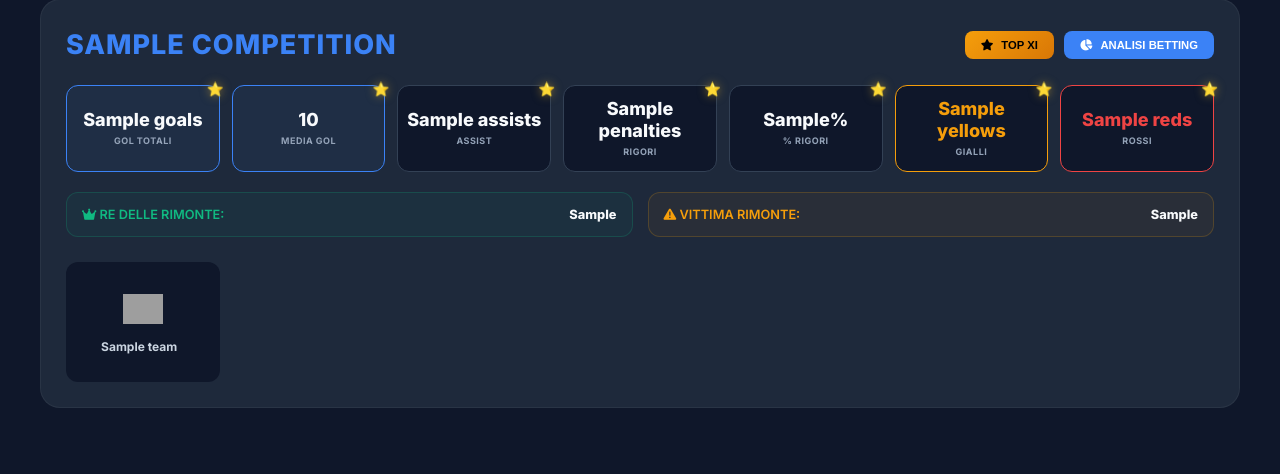
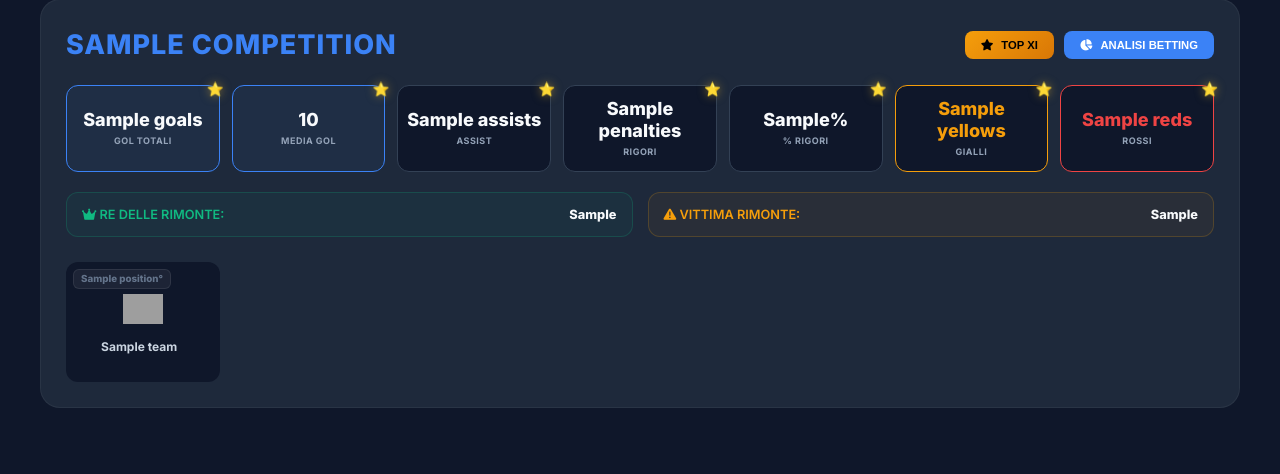
Before and after one commit to giorgiocipolloni35-commits/BetAnalyzer, a Flask app: template templates/teams.html in a window 1280 px wide. Shown: the part 189-663 px from the top of the page. Run offline with Flask 3, Linux system fonts and the light colour scheme; the template is opened without the code that fills it: most values are stand-ins (such as "Sample title", 1, 10 or a date in 2020); grey boxes are pictures that could not be loaded.

Commit message:
Add position badges to team cards in teams grid
- Include position from standings in teams data (roster.py)
- Show position badge on each team card with gold for top 3,
  red for relegation zone
- Delete stale cache so positions refresh on next load

Co-Authored-By: Claude Opus 4.6 <noreply@anthropic.com>

```diff
--- a/logic/roster.py
+++ b/logic/roster.py
@@ -139,7 +139,7 @@ class RosterManager:
                 competitions[league_display_name] = {
                     "league_code": league_code,
                     "stats": stats,
-                    "teams": [{"id": s["team_id"], "name": s["name"]} for s in standings],
+                    "teams": [{"id": s["team_id"], "name": s["name"], "position": s.get("position", i+1)} for i, s in enumerate(standings)],
                     "score_frequency": self.pa.get_score_frequency(league_code)
                 }
 
--- a/templates/teams.html
+++ b/templates/teams.html
@@ -61,6 +61,10 @@
         .team-card:hover { border-color: #3b82f6; background: #1e293b; transform: translateY(-5px); box-shadow: 0 10px 20px rgba(0,0,0,0.4); }
         .team-card img { width: 40px; height: 40px; object-fit: contain; }
         .team-name { font-size: 0.8rem; font-weight: 700; text-align: center; color: #cbd5e1; width: 100%; word-wrap: break-word; overflow-wrap: break-word; line-height: 1.3; }
+        .team-pos { font-size: 0.65rem; font-weight: 800; color: #64748b; background: rgba(255,255,255,0.06); border: 1px solid rgba(255,255,255,0.08); padding: 2px 7px; border-radius: 6px; position: absolute; top: 6px; left: 6px; }
+        .team-pos.top3 { color: #fbbf24; background: rgba(251,191,36,0.1); border-color: rgba(251,191,36,0.2); }
+        .team-pos.relegation { color: #ef4444; background: rgba(239,68,68,0.08); border-color: rgba(239,68,68,0.2); }
+        .team-card { position: relative; }
 
         /* Top XI Button */
         .topxi-btn { background: linear-gradient(135deg, #f59e0b, #d97706); color: #000; border: none; padding: 8px 16px; border-radius: 8px; cursor: pointer; font-weight: 700; font-size: 0.75rem; transition: all 0.3s; text-transform: uppercase; display: flex; align-items: center; gap: 8px; }
@@ -400,6 +404,7 @@
                 <div class="teams-grid">
                     {% for team in data.teams %}
                     <a href="{{ url_for('team_detail', team_id=team.id) }}" class="team-card">
+                        <span class="team-pos {% if team.position <= 3 %}top3{% elif team.position >= (data.teams|length - 2) %}relegation{% endif %}">{{ team.position }}°</span>
                         <img src="https://crests.football-data.org/{{ team.id }}.png" onerror="this.src='https://crests.football-data.org/764.png'" alt="{{ team.name }}">
                         <span class="team-name">{{ team.name }}</span>
                     </a>
```
